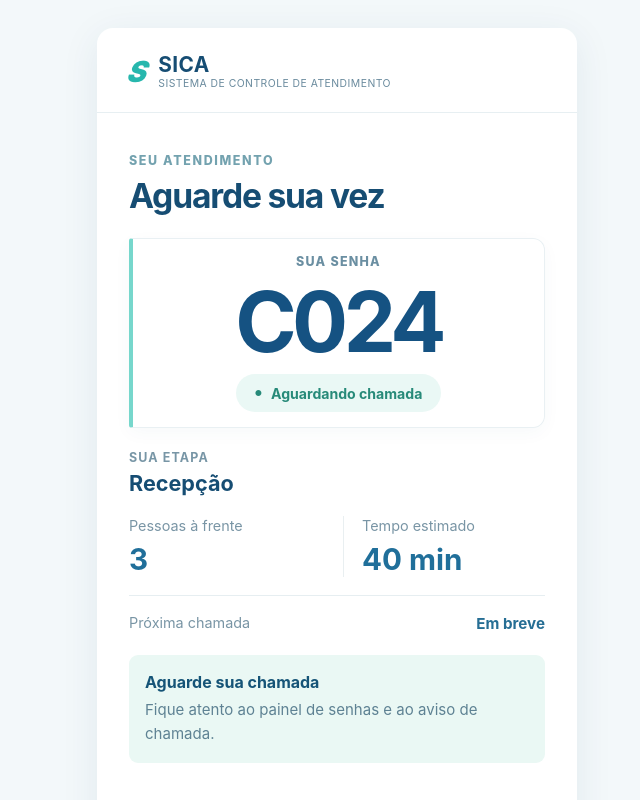
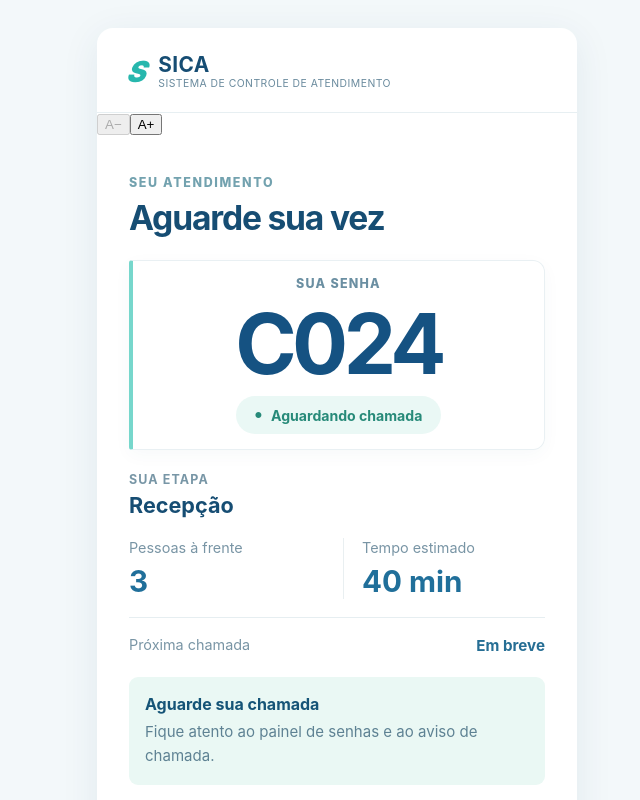
Before and after one commit to Karlabi-dev/Sica, a React (Vite) app in the folder frontend/: page /acompanhar/demo in a window 1280 px wide. Shown: the top 800 px of the page, without its empty margins (303-943 px from the left). Built offline with nearby package versions, Linux system fonts and the light colour scheme; no server answers.

Commit message:
feat(accessibility): add A minus and A plus controls to patient tracking

```diff
--- a/frontend/src/pages/patient/TrackingPage.jsx
+++ b/frontend/src/pages/patient/TrackingPage.jsx
@@ -20,6 +20,7 @@ export default function TrackingPage() {
   const [params, setParams] = useSearchParams();
   const initial = STAGES.includes(params.get('estado')) ? params.get('estado') : 'recepcao-aguardando';
   const [stage, setStage] = useState(initial);
+  const [fontLevel, setFontLevel] = useState(0);
   const number = useMemo(() => {
     const candidate = (token || '').toUpperCase();
     return /^(C|CP|P|PP)\d{1,4}$/.test(candidate) ? candidate : 'C024';
@@ -33,9 +34,15 @@ export default function TrackingPage() {
     setParams({ estado: next }, { replace: true });
   }
 
-  return <div className="tracking-page">
+  return <div className={`tracking-page tracking-page--font-${fontLevel}`}>
     <div className="tracking-shell">
-      <Brand />
+      <header className="tracking-accessible-header">
+        <Brand />
+        <div className="tracking-font-controls" role="group" aria-label="Tamanho do texto">
+          <button type="button" onClick={() => setFontLevel(level => Math.max(0, level - 1))} disabled={fontLevel === 0} aria-label="Diminuir tamanho do texto">A−</button>
+          <button type="button" onClick={() => setFontLevel(level => Math.min(2, level + 1))} disabled={fontLevel === 2} aria-label="Aumentar tamanho do texto">A+</button>
+        </div>
+      </header>
       <main className="tracking-main">
         {config ? <>
           <p className="tracking-eyebrow">{config.eyebrow}</p>
```
